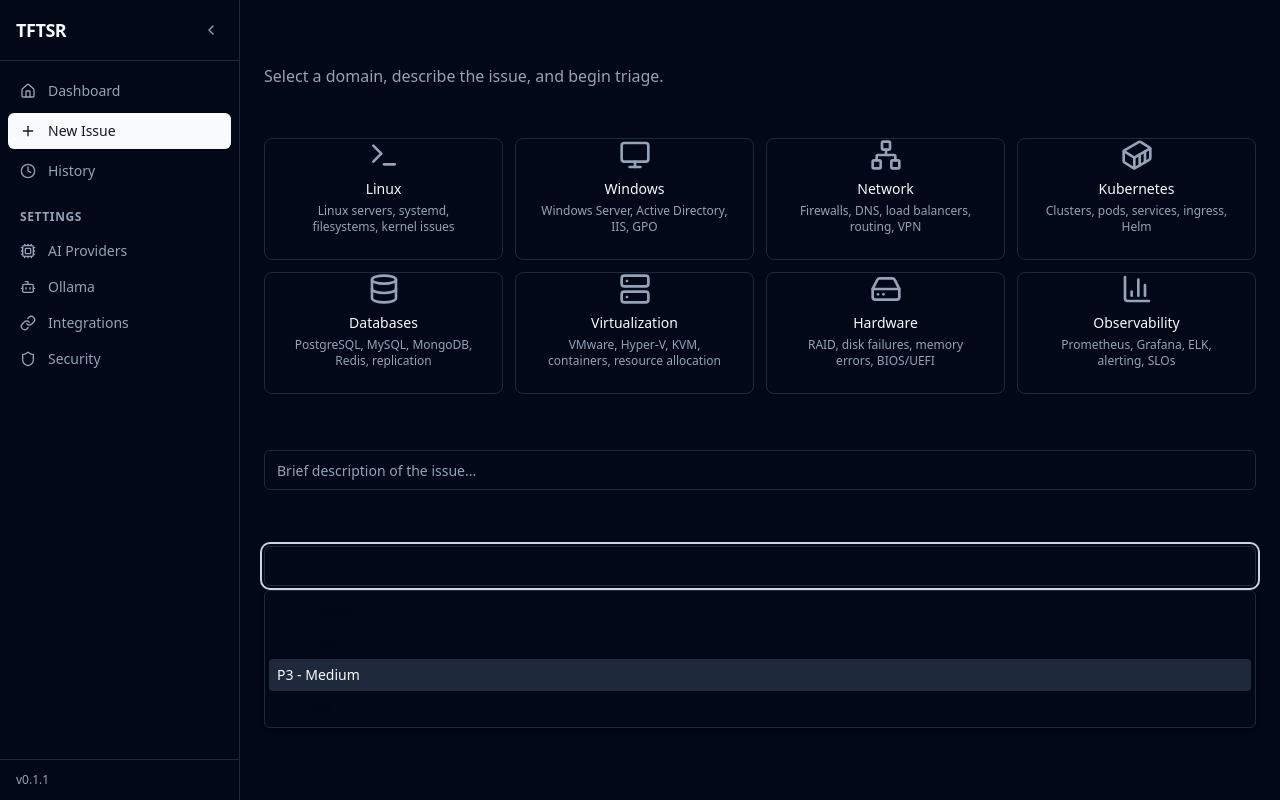
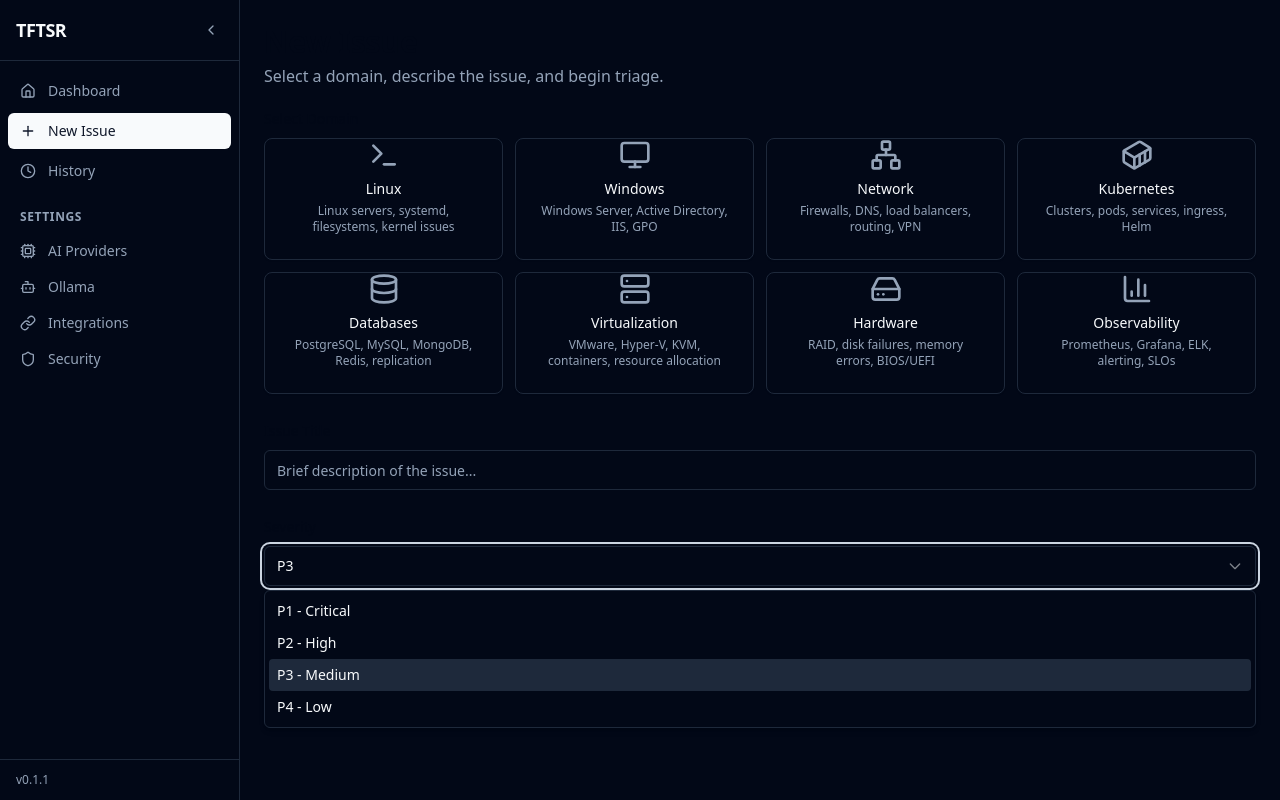
Before and after one commit to armconsol/tftsr-devops_investigation, a React (Vite) app: page /new-issue in a window 1280 px wide. Both pictures are taken after a click on the button "P3". Built offline with nearby package versions, Linux system fonts and the light colour scheme.

Commit message:
fix: add explicit text-foreground to SelectTrigger, SelectValue, and SelectItem
Color inheritance was not propagating on macOS WebKit causing dropdown
text to be invisible. Items only appeared when hovered due to
hover:text-accent-foreground being the only color set.

```diff
--- a/src/components/ui/index.tsx
+++ b/src/components/ui/index.tsx
@@ -205,7 +205,7 @@ export function SelectTrigger({
     <button
       type="button"
       className={cn(
-        "flex h-10 w-full items-center justify-between rounded-md border border-input bg-background px-3 py-2 text-sm ring-offset-background placeholder:text-muted-foreground focus:outline-none focus:ring-2 focus:ring-ring focus:ring-offset-2 disabled:cursor-not-allowed disabled:opacity-50",
+        "flex h-10 w-full items-center justify-between rounded-md border border-input bg-background px-3 py-2 text-sm text-foreground ring-offset-background placeholder:text-muted-foreground focus:outline-none focus:ring-2 focus:ring-ring focus:ring-offset-2 disabled:cursor-not-allowed disabled:opacity-50",
         className
       )}
       onClick={() => ctx.setOpen(!ctx.open)}
@@ -221,7 +221,7 @@ export function SelectTrigger({
 
 export function SelectValue({ placeholder }: { placeholder?: string }) {
   const ctx = React.useContext(SelectContext)!;
-  return <span className={ctx.value ? "" : "text-muted-foreground"}>{ctx.value || placeholder}</span>;
+  return <span className={ctx.value ? "text-foreground" : "text-muted-foreground"}>{ctx.value || placeholder}</span>;
 }
 
 export function SelectContent({
@@ -256,7 +256,7 @@ export function SelectItem({
   return (
     <div
       className={cn(
-        "relative flex cursor-pointer select-none items-center rounded-sm px-2 py-1.5 text-sm outline-none hover:bg-accent hover:text-accent-foreground",
+        "relative flex cursor-pointer select-none items-center rounded-sm px-2 py-1.5 text-sm text-foreground outline-none hover:bg-accent hover:text-accent-foreground",
         ctx.value === value && "bg-accent text-accent-foreground"
       )}
       onMouseDown={(e) => {
```
